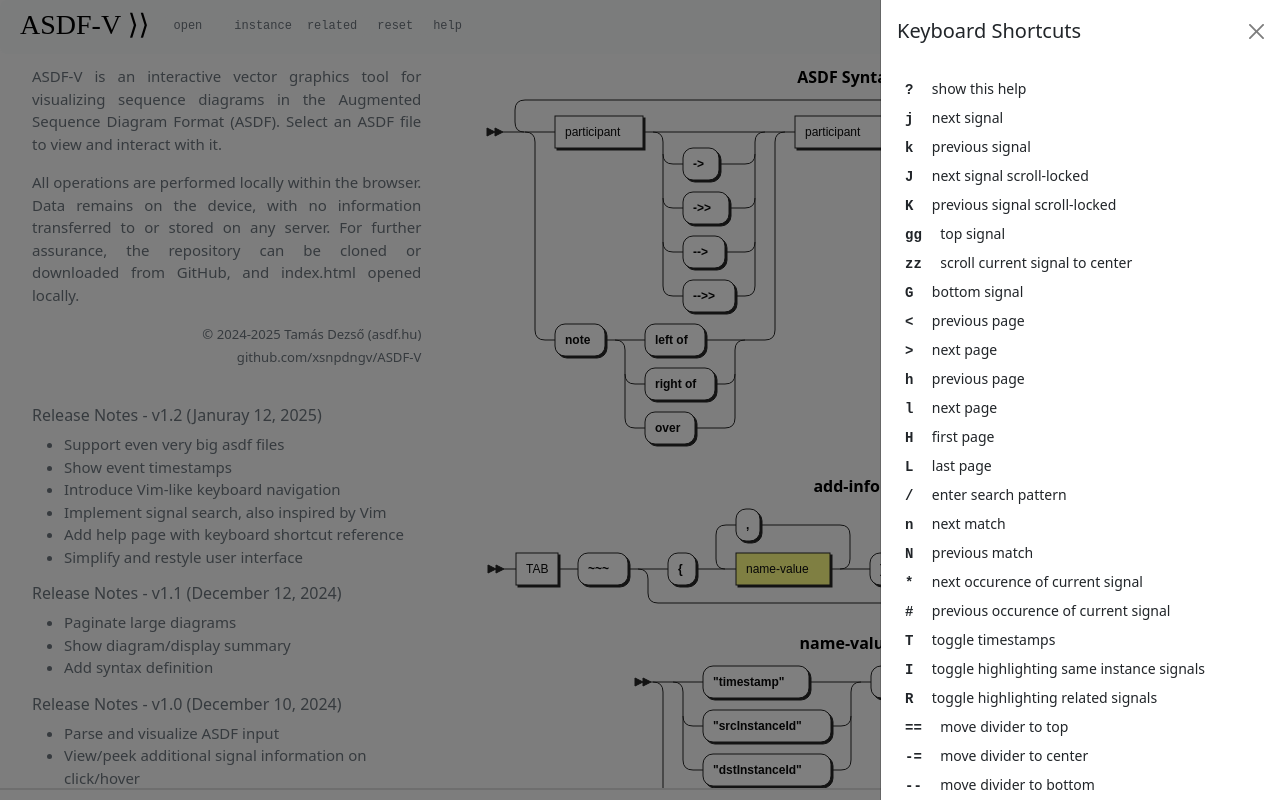
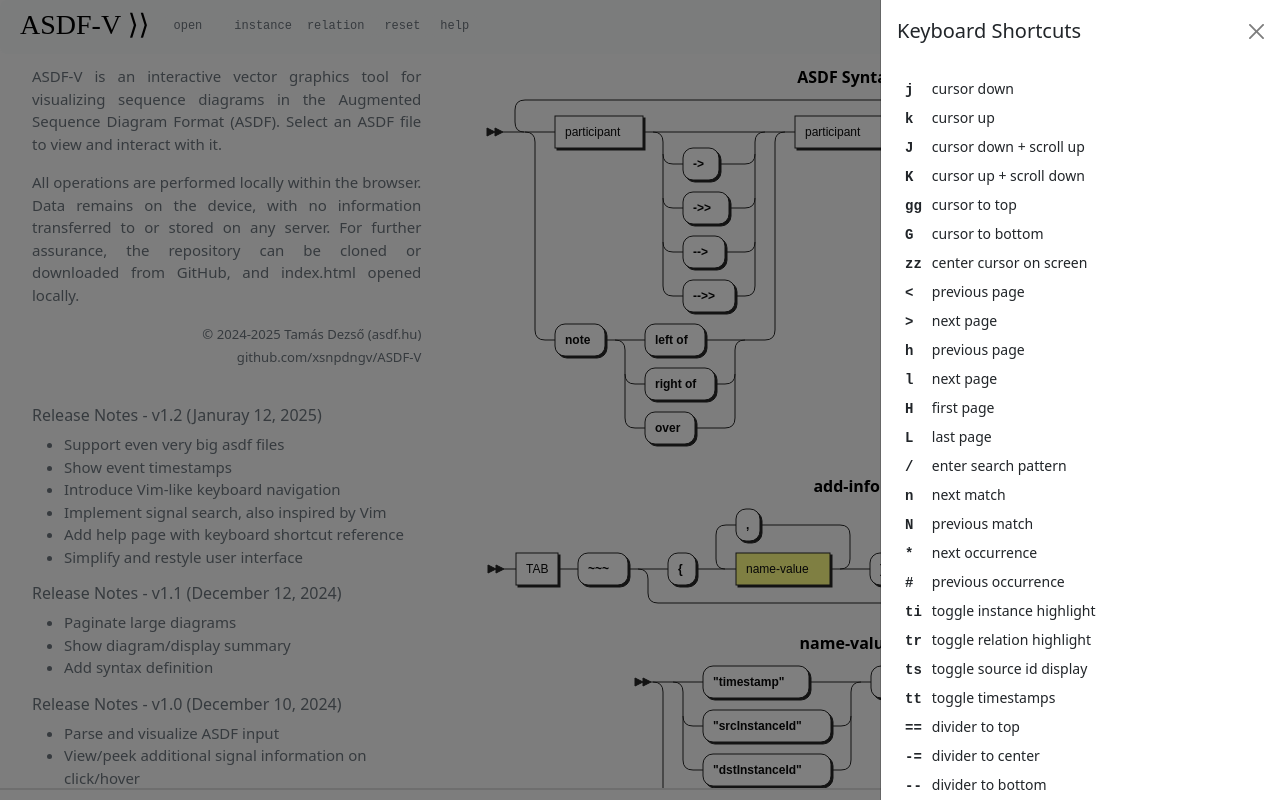
Before and after one commit to xsnpdngv/ASDF-V, a plain HTML site: page index.html in a window 1280 px wide. Both pictures are taken after a click on the button "help". Drawn offline with Linux system fonts and the light colour scheme; a web font is replaced by a local one.

Commit message:
Improve shortcut reference

```diff
--- a/index.html
+++ b/index.html
@@ -43,7 +43,7 @@
                        data-bs-toggle="tooltip"
                        data-bs-custom-class="custom-tooltip"
                        data-bs-placement="bottom"
-                       data-bs-title="Highlight related signals based on their source and destination instance IDs">related</label>
+                       data-bs-title="Highlight related signals based on their source and destination instance IDs">relation</label>
             </div>
 
             <button type="button" class="btn btn-light btn-sm btn-asdf dense" onclick="asdfVM.resetToolbarOnClick()">reset</button>
@@ -189,33 +189,34 @@
         </div>
         <div class="offcanvas-body">
             <div class="shortcut-list">
-                <div class="shortcut-item"><span class="shortcut-key">?  </span>show this help</div>
-                <div class="shortcut-item"><span class="shortcut-key">j  </span>next signal</div>
-                <div class="shortcut-item"><span class="shortcut-key">k  </span>previous signal</div>
-                <div class="shortcut-item"><span class="shortcut-key">J  </span>next signal scroll-locked</div>
-                <div class="shortcut-item"><span class="shortcut-key">K  </span>previous signal scroll-locked</div>
-                <div class="shortcut-item"><span class="shortcut-key">gg </span>top signal</div>
-                <div class="shortcut-item"><span class="shortcut-key">zz </span>scroll current signal to center</div>
-                <div class="shortcut-item"><span class="shortcut-key">G  </span>bottom signal</div>
-                <div class="shortcut-item"><span class="shortcut-key">&lt;  </span>previous page</div>
-                <div class="shortcut-item"><span class="shortcut-key">&gt;  </span>next page</div>
-                <div class="shortcut-item"><span class="shortcut-key">h  </span>previous page</div>
-                <div class="shortcut-item"><span class="shortcut-key">l  </span>next page</div>
-                <div class="shortcut-item"><span class="shortcut-key">H  </span>first page</div>
-                <div class="shortcut-item"><span class="shortcut-key">L  </span>last page</div>
-                <div class="shortcut-item"><span class="shortcut-key">/  </span>enter search pattern</div>
-                <div class="shortcut-item"><span class="shortcut-key">n  </span>next match</div>
-                <div class="shortcut-item"><span class="shortcut-key">N  </span>previous match</div>
-                <div class="shortcut-item"><span class="shortcut-key">*  </span>next occurence of current signal</div>
-                <div class="shortcut-item"><span class="shortcut-key">#  </span>previous occurence of current signal</div>
-                <div class="shortcut-item"><span class="shortcut-key">T  </span>toggle timestamps</div>
-                <div class="shortcut-item"><span class="shortcut-key">I  </span>toggle highlighting same instance signals</div>
-                <div class="shortcut-item"><span class="shortcut-key">R  </span>toggle highlighting related signals</div>
-                <div class="shortcut-item"><span class="shortcut-key">== </span>move divider to top</div>
-                <div class="shortcut-item"><span class="shortcut-key">-= </span>move divider to center</div>
-                <div class="shortcut-item"><span class="shortcut-key">-- </span>move divider to bottom</div>
-                <div class="shortcut-item"><span class="shortcut-key">-d </span>move divider to default position</div>
-                <div class="shortcut-item"><span class="shortcut-key">re </span>reset visualization to default</div>
+                <div class="shortcut-item"><span class="shortcut-key">j </span>cursor down</div>
+                <div class="shortcut-item"><span class="shortcut-key">k </span>cursor up</div>
+                <div class="shortcut-item"><span class="shortcut-key">J </span>cursor down + scroll up</div>
+                <div class="shortcut-item"><span class="shortcut-key">K </span>cursor up + scroll down</div>
+                <div class="shortcut-item"><span class="shortcut-key">gg</span>cursor to top</div>
+                <div class="shortcut-item"><span class="shortcut-key">G </span>cursor to bottom</div>
+                <div class="shortcut-item"><span class="shortcut-key">zz</span>center cursor on screen</div>
+                <div class="shortcut-item"><span class="shortcut-key">&lt; </span>previous page</div>
+                <div class="shortcut-item"><span class="shortcut-key">&gt; </span>next page</div>
+                <div class="shortcut-item"><span class="shortcut-key">h </span>previous page</div>
+                <div class="shortcut-item"><span class="shortcut-key">l </span>next page</div>
+                <div class="shortcut-item"><span class="shortcut-key">H </span>first page</div>
+                <div class="shortcut-item"><span class="shortcut-key">L </span>last page</div>
+                <div class="shortcut-item"><span class="shortcut-key">/ </span>enter search pattern</div>
+                <div class="shortcut-item"><span class="shortcut-key">n </span>next match</div>
+                <div class="shortcut-item"><span class="shortcut-key">N </span>previous match</div>
+                <div class="shortcut-item"><span class="shortcut-key">* </span>next occurrence</div>
+                <div class="shortcut-item"><span class="shortcut-key"># </span>previous occurrence</div>
+                <div class="shortcut-item"><span class="shortcut-key">ti</span>toggle instance highlight</div>
+                <div class="shortcut-item"><span class="shortcut-key">tr</span>toggle relation highlight</div>
+                <div class="shortcut-item"><span class="shortcut-key">ts</span>toggle source id display</div>
+                <div class="shortcut-item"><span class="shortcut-key">tt</span>toggle timestamps</div>
+                <div class="shortcut-item"><span class="shortcut-key">==</span>divider to top</div>
+                <div class="shortcut-item"><span class="shortcut-key">-=</span>divider to center</div>
+                <div class="shortcut-item"><span class="shortcut-key">--</span>divider to bottom</div>
+                <div class="shortcut-item"><span class="shortcut-key">-.</span>divider to default position</div>
+                <div class="shortcut-item"><span class="shortcut-key">re</span>reset visualization to default</div>
+                <div class="shortcut-item"><span class="shortcut-key">? </span>show/hide this help</div>
             </div>
         </div>
     </div><!--offcanvas-->
--- a/js/asdf.js
+++ b/js/asdf.js
@@ -692,8 +692,8 @@ class HoverGate {
 
 class offCanvasWrapper {
     constructor(docElementId) {
-        const hoc = document.getElementById(docElementId);
-        this.offCanvas = new bootstrap.Offcanvas(hoc);
+        this.docElem = document.getElementById(docElementId);
+        this.offCanvas = new bootstrap.Offcanvas(this.docElem);
     }
 }
 
@@ -818,7 +818,11 @@ class AsdfViewModel  {
             else if (keySeq.endsWith("==")) { vm.#dividerTop(); }
             else if (keySeq.endsWith("-=")) { vm.#dividerCenter(); }
             else if (keySeq.endsWith("--")) { vm.#dividerBottom(); }
-            else if (keySeq.endsWith("-d")) { vm.#dividerDefault(); }
+            else if (keySeq.endsWith("-.")) { vm.#dividerDefault(); }
+            else if (keySeq.endsWith("ti")) { vm.toggles['showInstance'].toggle(); }
+            else if (keySeq.endsWith("tr")) { vm.toggles['showRelated'].toggle(); }
+            else if (keySeq.endsWith("ts")) { vm.toggles['showIds'].toggle(); }
+            else if (keySeq.endsWith("tt")) { vm.toggles['showTime'].toggle(); }
             else if (event.key === "G") { vm.#selectLastSignal(); }
             else if (event.key === "j") { vm.#selectNextSignal(); }
             else if (event.key === "k") { vm.#selectPrevSignal(); }
@@ -835,11 +839,8 @@ class AsdfViewModel  {
             else if (event.shiftKey && event.key === "N") { vm.#showSearchInput(); vm.#gotoPrevHit(); }
             else if (event.shiftKey && event.key === "*") { vm.#findOccurence() }
             else if (event.shiftKey && event.key === "#") { vm.#findOccurence(-1) }
-            else if (event.shiftKey && event.key === "T") { vm.toggles['showTime'].toggle(); }
-            // else if (event.shiftKey && event.key === "S") { vm.toggles['showIds'].toggle(); }
-            else if (event.shiftKey && event.key === "I") { vm.toggles['showInstance'].toggle(); }
-            else if (event.shiftKey && event.key === "R") { vm.toggles['showRelated'].toggle(); }
-            else if (event.shiftKey && event.key === "?") { vm.#help.offCanvas.show(); }
+            else if (event.shiftKey && event.key === "?") { vm.#help.docElem.classList.contains('show') ? vm.#help.offCanvas.hide()
+                                                                                                        : vm.#help.offCanvas.show(); }
             else {
                 setTimeout(() => { keySeq = ""; }, 500);
             }
```
